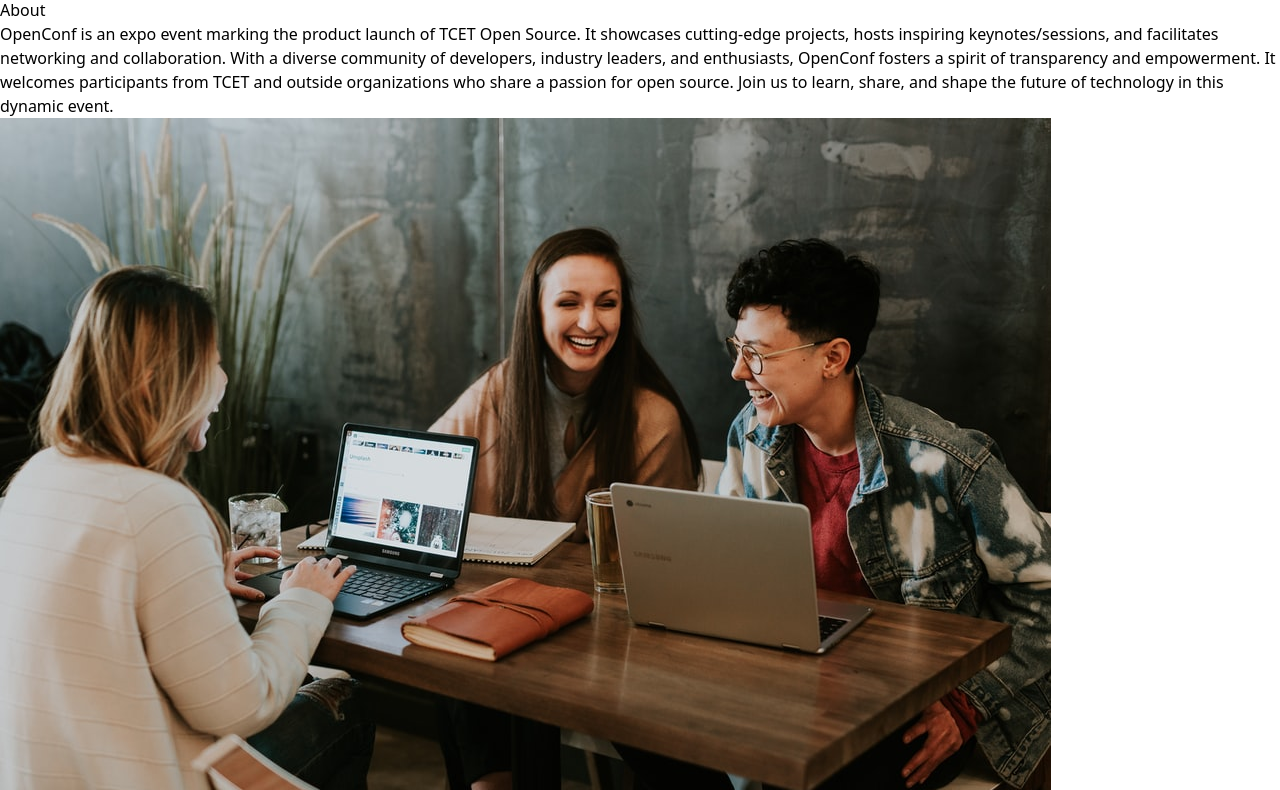
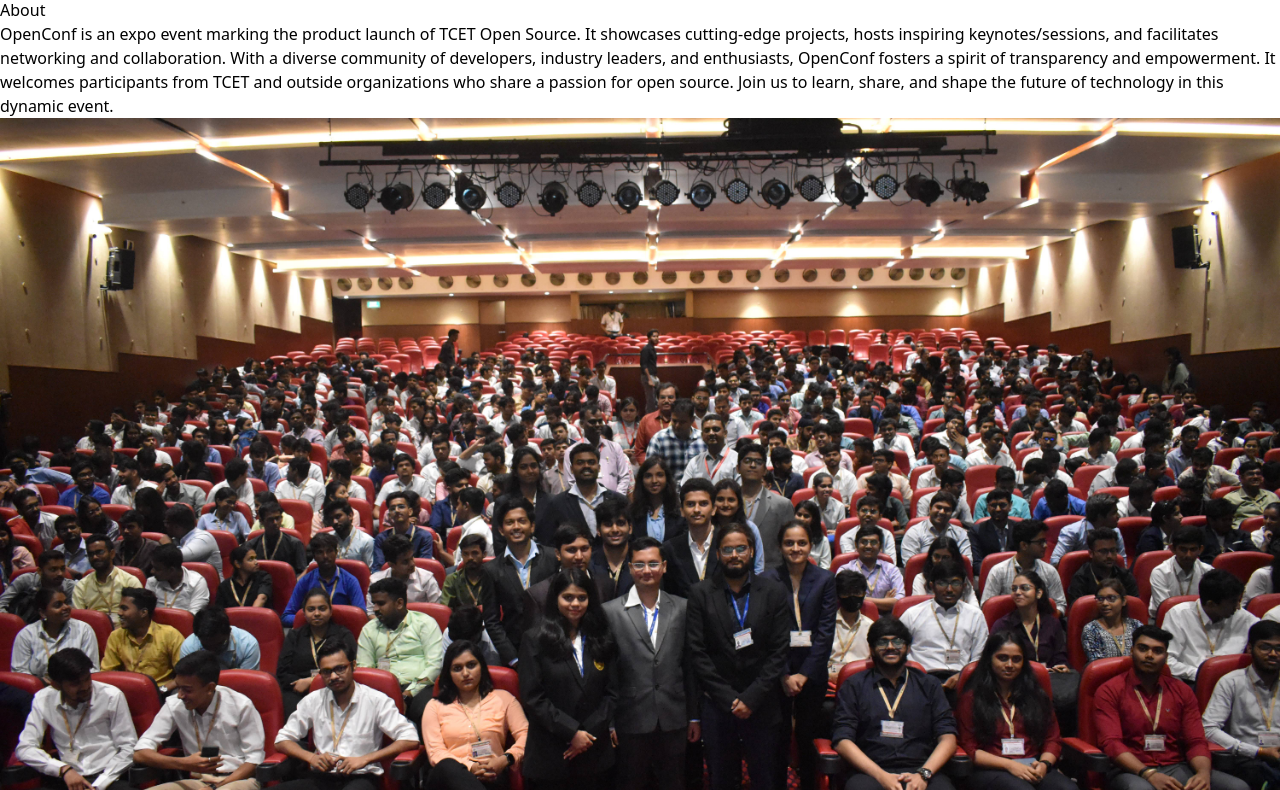
Before and after one commit to tcet-opensource/open-conf, a React (Vite) app: page / in a window 1280 px wide. Shown: the part 1390-2180 px from the top of the page. Built offline with nearby package versions, Linux system fonts and the light colour scheme; what @material-tailwind/react would draw is missing.

Commit message:
changed about iamge

```diff
--- a/src/pages/home.jsx
+++ b/src/pages/home.jsx
@@ -96,7 +96,7 @@ export function Home() {
                 <CardHeader className="relative h-56">
                   <img
                     alt="Card Image"
-                    src="/img/teamwork.jpeg"
+                    src="/about.jpg"
                     className="h-full w-full"
                   />
                 </CardHeader>
```
Also changed, not shown: public/about.jpg (added).
